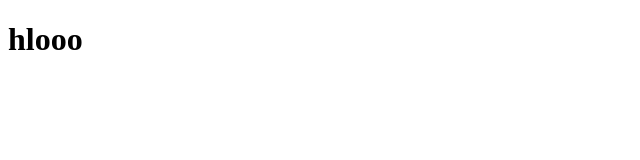
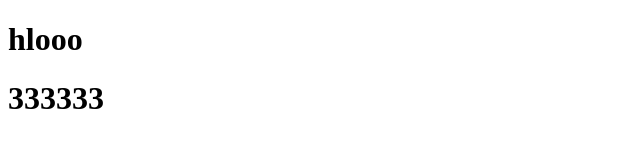
Before and after one commit to avishai68/sss, a plain HTML site: page index.html in a window 1280 px wide. Shown: the whole page, without its empty margins (0-640 px from the left). Drawn offline with Linux system fonts and the light colour scheme.

Commit message:
Update index.html

```diff
--- a/index.html
+++ b/index.html
@@ -8,5 +8,8 @@
 </head>
 <body>
     <h1>hlooo</h1>
+
+        <h1>333333</h1>
+
 </body>
 </html>
```
